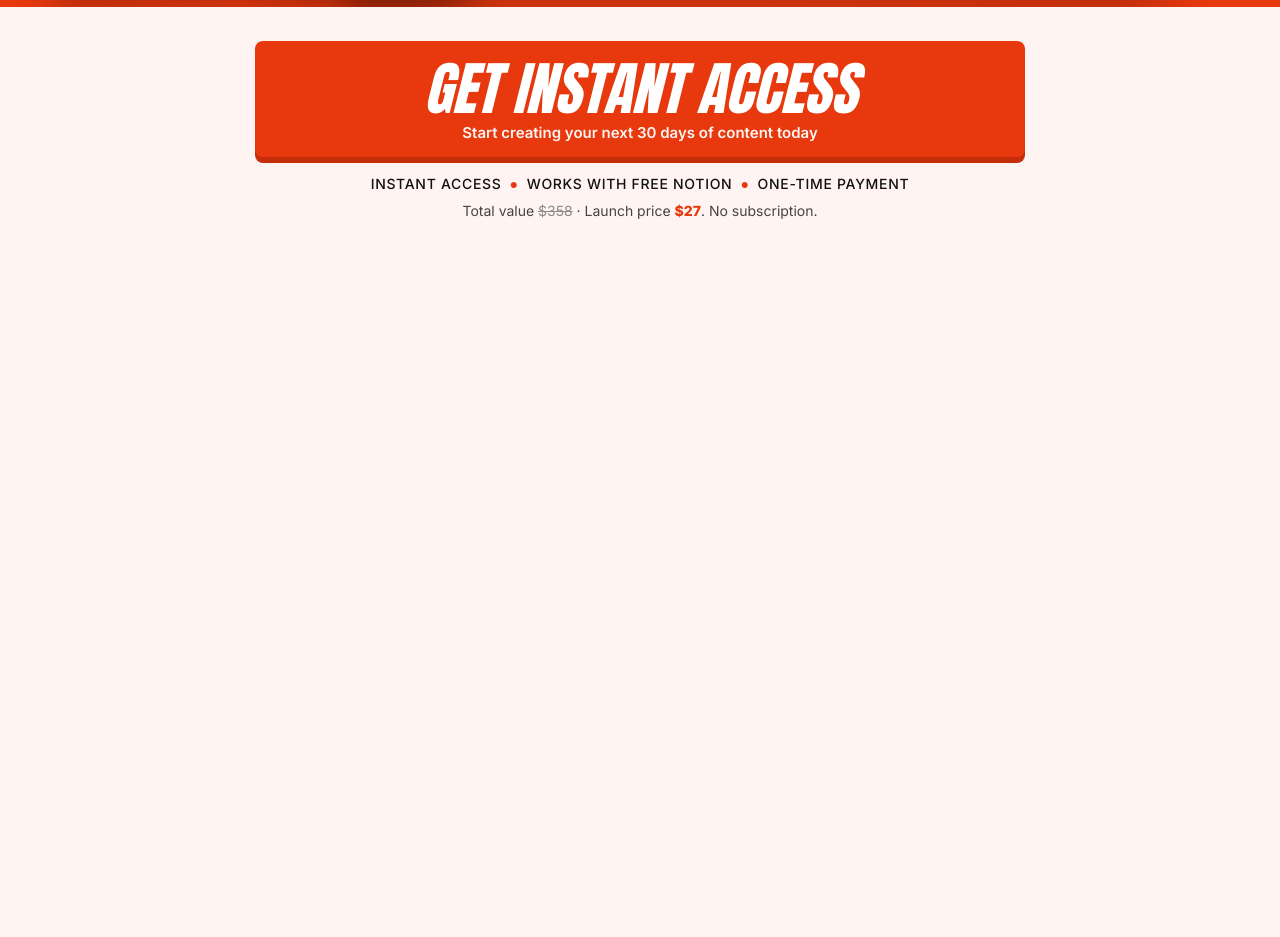
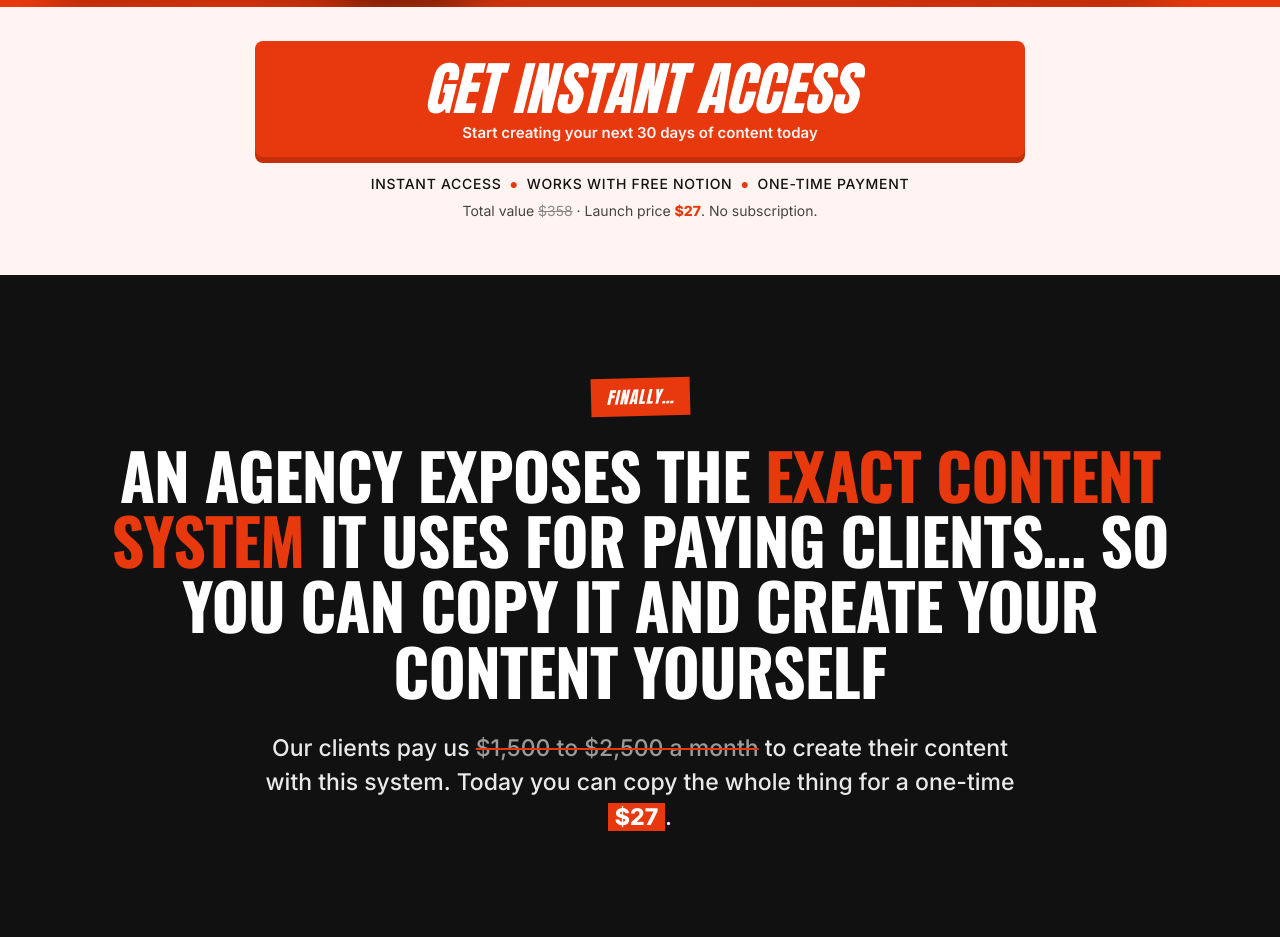
Before and after one commit to jayjayxcoach/jay-personal-brand-landing, a plain HTML site: page en/index.html in a window 1280 px wide. Shown: the part 1087-2024 px from the top of the page. Before the commit the page ends 1362 px from the top, so only its background shows below. Drawn offline with nearby package versions, Linux system fonts and the light colour scheme.

Commit message:
Landing en ingles: seccion 2 con el titular de la agencia (1,500 a 2,500 al mes vs 27)
Co-Authored-By: Claude Fable 5.2 <noreply@anthropic.com>

```diff
--- a/en/index.html
+++ b/en/index.html
@@ -168,6 +168,16 @@
   .price-line b{color:var(--red);font-weight:800}
 
   /* ---------- responsive ---------- */
+  /* SECCIÓN 2: la agencia expone su sistema */
+  .expose{background:var(--ink);color:#fff;padding:clamp(56px,8vw,104px) 20px;text-align:center}
+  .expose .kick{display:inline-block;background:var(--red);color:#fff;font-family:var(--display);font-style:italic;font-weight:400;text-transform:uppercase;
+    letter-spacing:.06em;font-size:clamp(13px,1.4vw,17px);padding:.35em .9em;transform:rotate(-1.5deg);margin-bottom:26px}
+  .expose h2{font-family:var(--headline);font-weight:var(--h-wt);text-transform:uppercase;letter-spacing:var(--h-ls);line-height:1.02;
+    font-size:clamp(30px,5vw,68px);max-width:1080px;margin:0 auto}
+  .expose h2 em{font-style:normal;color:var(--red)}
+  .expose .lead{max-width:760px;margin:28px auto 0;font-size:clamp(17px,2vw,23px);line-height:1.5;font-weight:500;color:#e9e9e9}
+  .expose .lead s{color:#9a9a9a;text-decoration-color:var(--red);text-decoration-thickness:2px}
+  .expose .lead b{color:#fff;font-weight:800;background:var(--red);padding:0 .3em;white-space:nowrap}
   @media (max-width:980px){
     .doc2,.track{display:none}
     .doc1{width:200px;left:-30px}
@@ -314,6 +324,12 @@
   <p class="price-line">Total value <s>$358</s> · Launch price <b>$27</b>. No subscription.</p>
 </section>
 
+<section class="expose">
+  <div class="kick">Finally…</div>
+  <h2>An agency exposes the <em>exact content system</em> it uses for paying clients… so you can copy it and create your content yourself</h2>
+  <p class="lead">Our clients pay us <s>$1,500 to $2,500 a month</s> to create their content with this system. Today you can copy the whole thing for a one-time <b>$27</b>.</p>
+</section>
+
 <script>
   document.querySelectorAll('.js-checkout').forEach(a => a.href = CHECKOUT_URL);
 </script>
```
